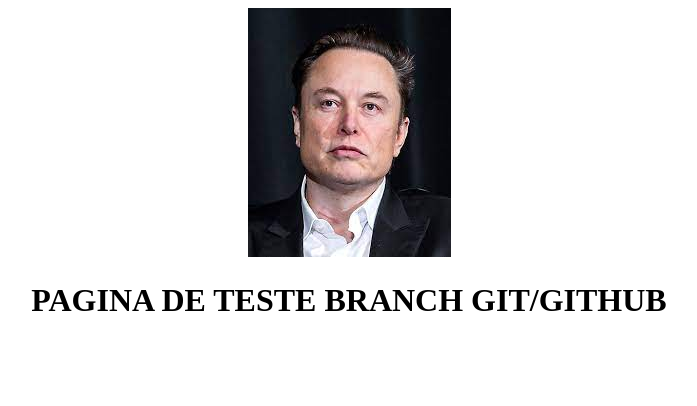
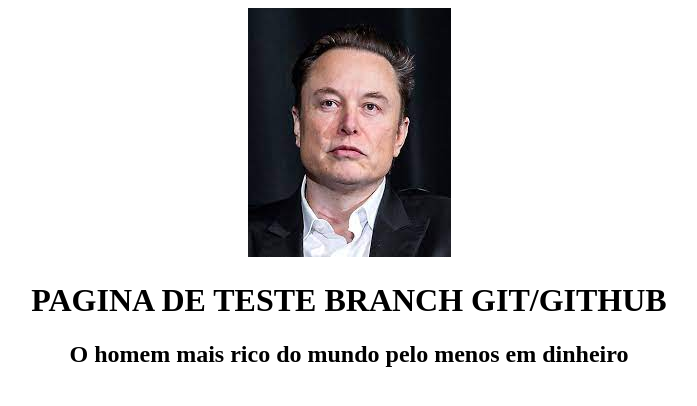
Before and after one commit to Kur-0/INW2, a plain HTML site: page agencia/index.html in a window 1280 px wide. Shown: the whole page, without its empty margins (291-988 px from the left). Drawn offline with Linux system fonts and the light colour scheme.

Commit message:
alteraçãozinha de texto

```diff
--- a/agencia/index.html
+++ b/agencia/index.html
@@ -9,6 +9,7 @@
     <center>
         <img src="transferir.jfif" alt="elon musk">
         <h1>PAGINA DE TESTE BRANCH GIT/GITHUB</h1>
+        <h2>O homem mais rico do mundo pelo menos em dinheiro</h2>
     </center>
 </body>
 </html>
```
